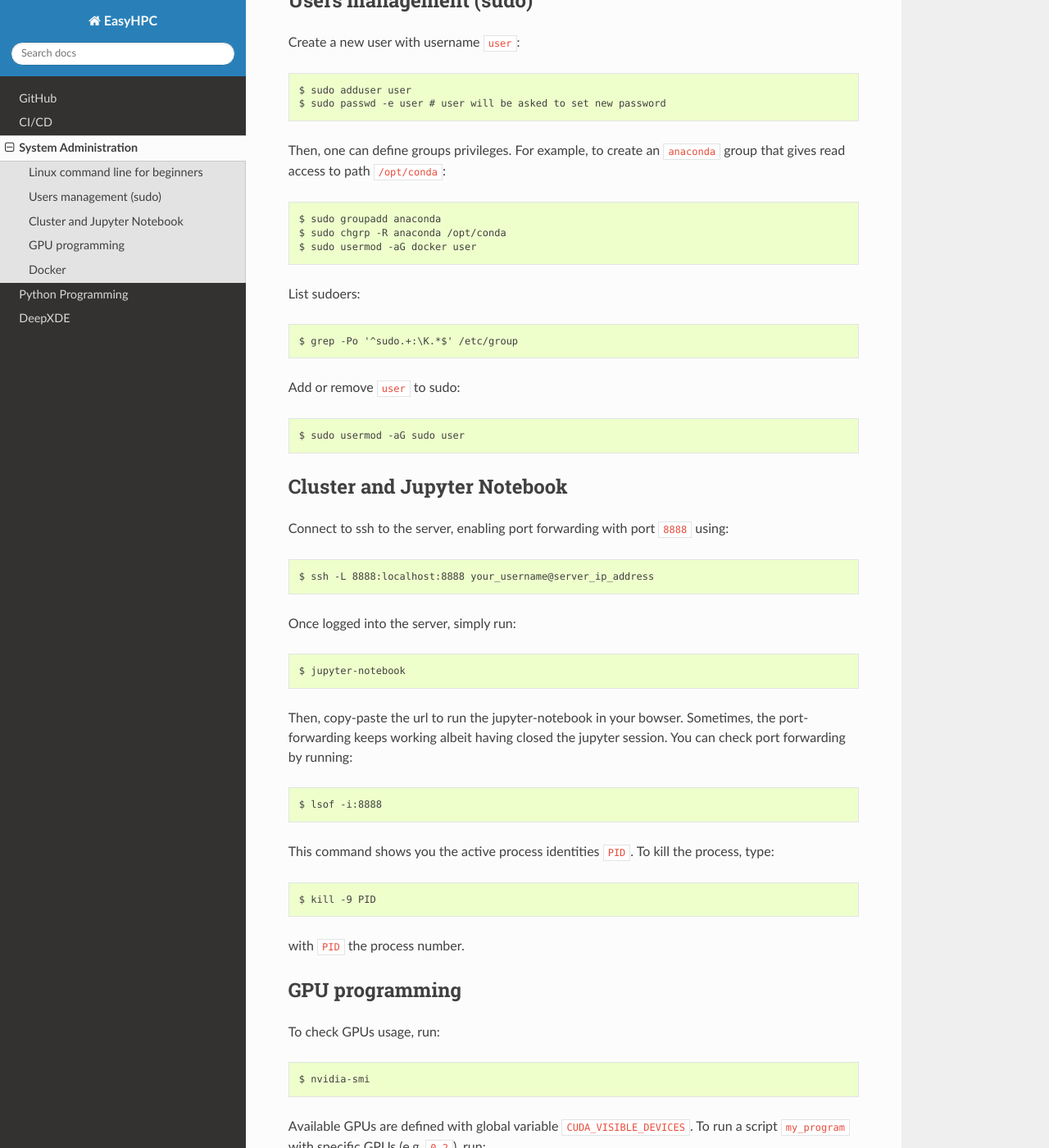
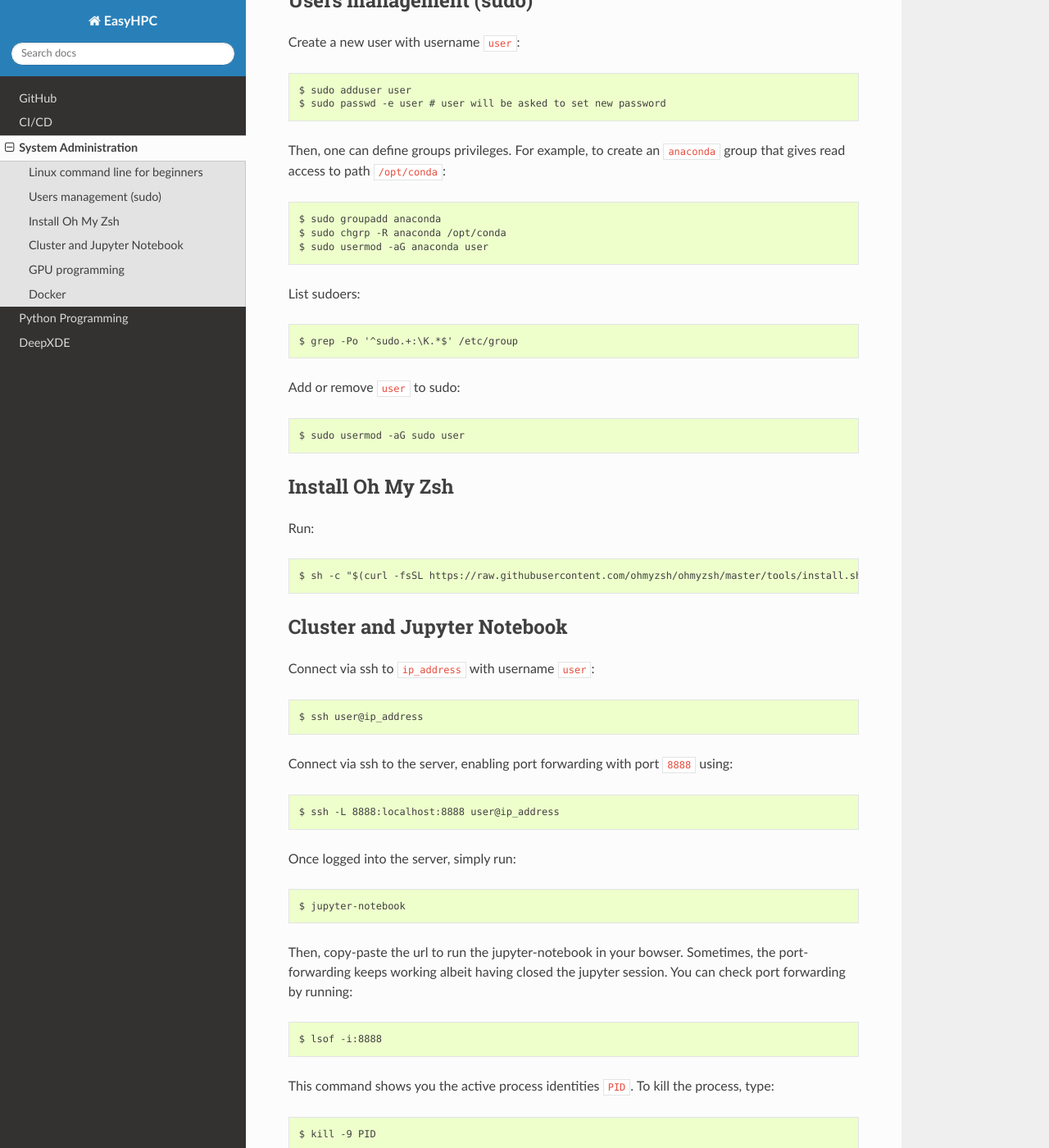
Before and after one commit to pescap/EasyHPC, a Sphinx documentation site: the page built from docs/source/sysadmin.rst, in a window 1280 px wide and 1400 px high, scrolled down 661 px. Shown: the whole window at 82% size. Built offline with Sphinx 7.4.7 and the Read the Docs theme 2.0.0, drawn with Linux system fonts in a browser that asks for light colours; some of the changed text lies outside the part shown.

Commit message:
added new sections to the sysadmin part

```diff
--- a/docs/source/sysadmin.rst
+++ b/docs/source/sysadmin.rst
@@ -37,7 +37,7 @@ Then, one can define groups privileges. For example, to create an ``anaconda`` g
 
 $ sudo groupadd anaconda
 $ sudo chgrp -R anaconda /opt/conda
-$ sudo usermod -aG docker user
+$ sudo usermod -aG anaconda user
 
 List sudoers: ::
 
@@ -47,13 +47,23 @@ Add or remove ``user`` to sudo::
 
 $ sudo usermod -aG sudo user
 
+Install Oh My Zsh
+-----------------
+
+Run: ::
+
+ $ sh -c "$(curl -fsSL https://raw.githubusercontent.com/ohmyzsh/ohmyzsh/master/tools/install.sh)"
 
 Cluster and Jupyter Notebook
 ----------------------------
 
-Connect to ssh to the server, enabling port forwarding with port ``8888`` using::
+Connect via ssh to ``ip_address`` with username ``user``: ::
 
-$ ssh -L 8888:localhost:8888 your_username@server_ip_address
+ $ ssh user@ip_address
+
+Connect via ssh to the server, enabling port forwarding with port ``8888`` using::
+
+$ ssh -L 8888:localhost:8888 user@ip_address
 
 Once logged into the server, simply run::
 
```
Also changed, not shown: other parts of docs/source/sysadmin.rst (+5 -1 lines).
